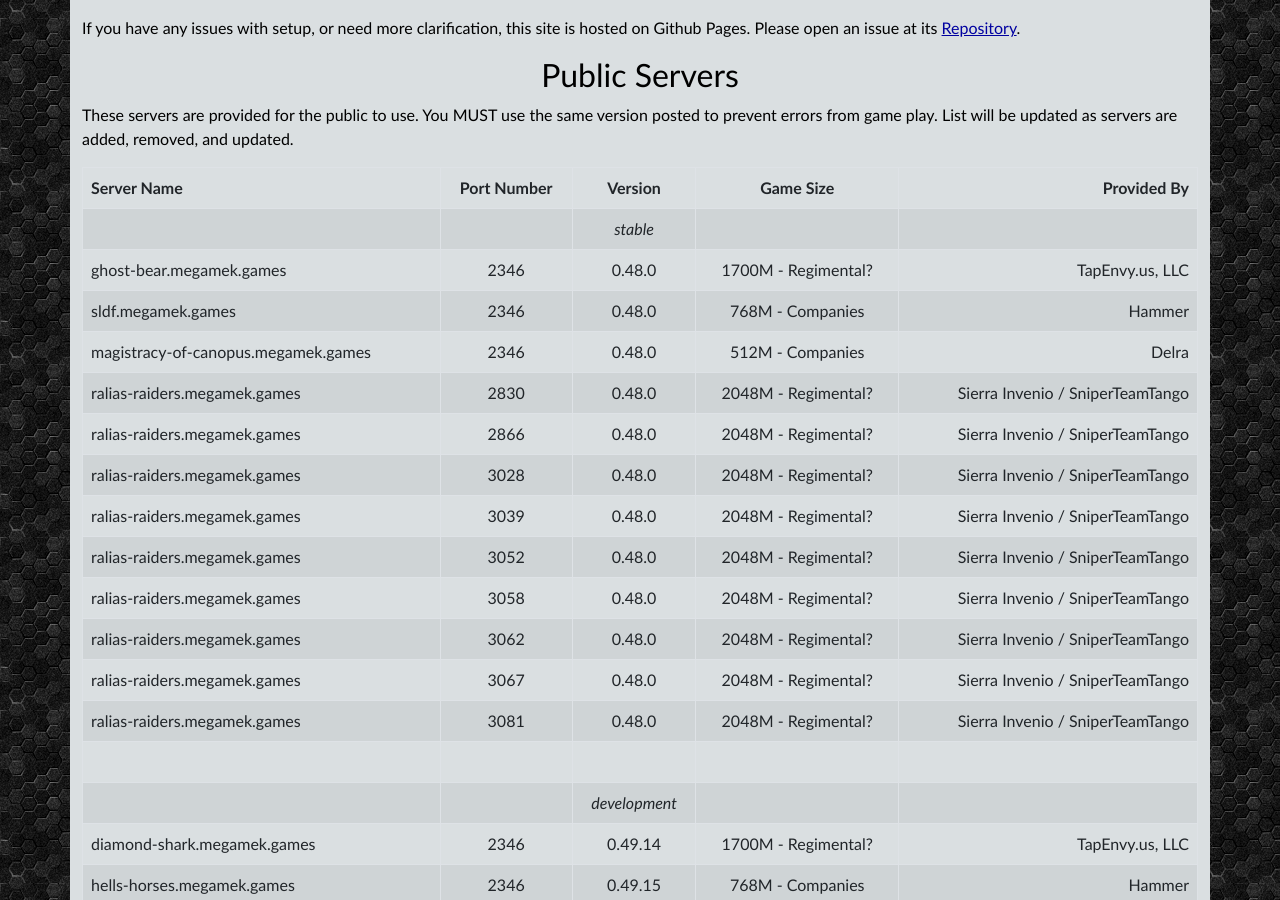
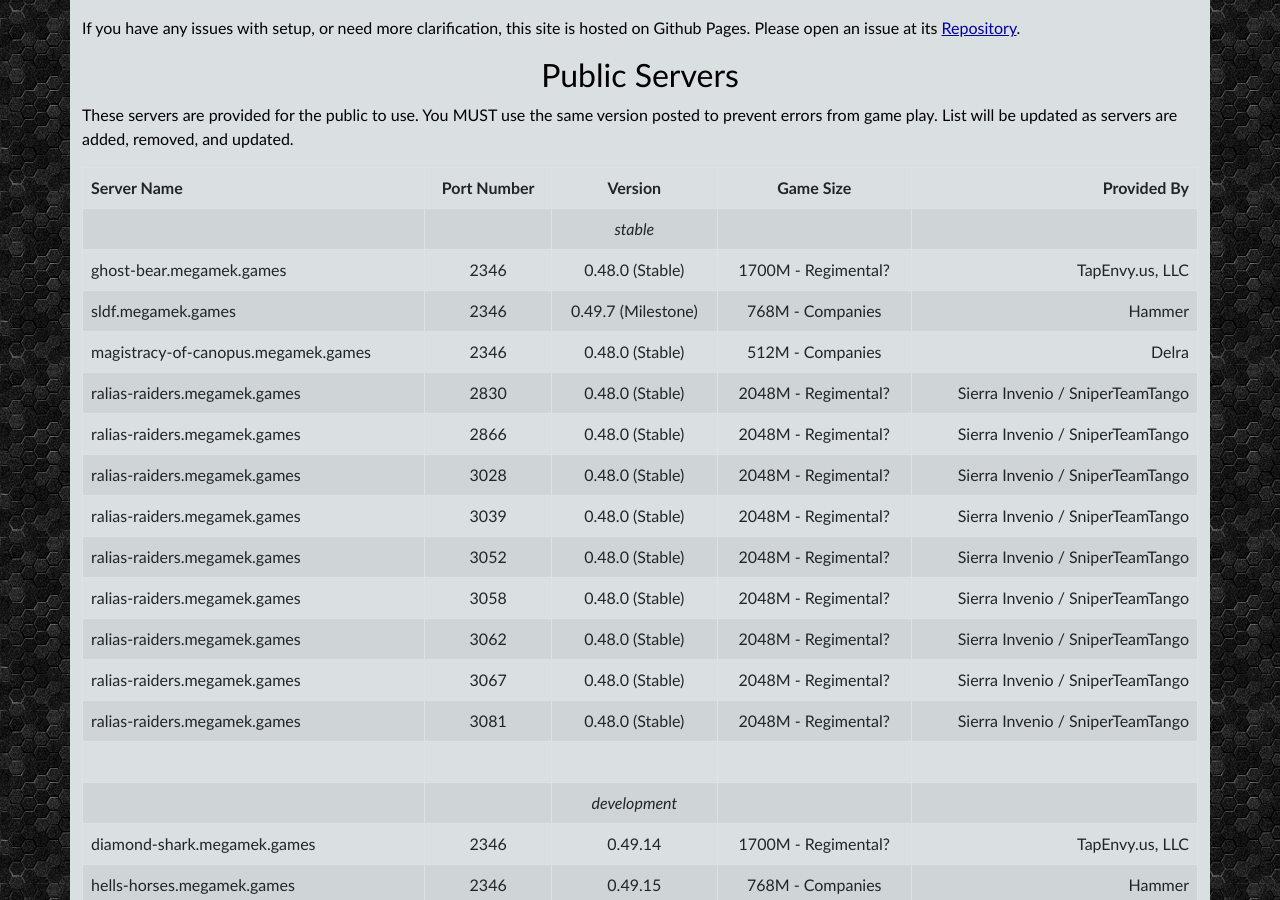
Before and after one commit to rjhancock/megamek-games, a Jekyll site: the page built from index.md, in a window 1280 px wide and 900 px high, scrolled down 501 px. Built offline with Jekyll 4.4.1, drawn with Linux system fonts in a browser that asks for light colours; nearby versions of some CDN libraries; our own code applies the rules of GitHub Pages for plain Markdown files.

Commit message:
Update index.md (#47)
Updated to corrospond with new naming

```diff
--- a/index.md
+++ b/index.md
@@ -18,18 +18,18 @@
 |Server Name|Port Number|Version|Game Size|Provided By|
 |:------|:-----:|:--------:|:--:|-------:|
 |||*stable*||
-|ghost-bear.megamek.games            |2346|0.48.0|1700M - Regimental? |TapEnvy.us, LLC|
-|sldf.megamek.games                  |2346|0.48.0|768M - Companies    |Hammer|
-|magistracy-of-canopus.megamek.games |2346|0.48.0|512M - Companies    |Delra|
-|ralias-raiders.megamek.games        |2830|0.48.0|2048M - Regimental? |Sierra Invenio / SniperTeamTango|
-|ralias-raiders.megamek.games        |2866|0.48.0|2048M - Regimental? |Sierra Invenio / SniperTeamTango|
-|ralias-raiders.megamek.games        |3028|0.48.0|2048M - Regimental? |Sierra Invenio / SniperTeamTango|
-|ralias-raiders.megamek.games        |3039|0.48.0|2048M - Regimental? |Sierra Invenio / SniperTeamTango|
-|ralias-raiders.megamek.games        |3052|0.48.0|2048M - Regimental? |Sierra Invenio / SniperTeamTango|
-|ralias-raiders.megamek.games        |3058|0.48.0|2048M - Regimental? |Sierra Invenio / SniperTeamTango|
-|ralias-raiders.megamek.games        |3062|0.48.0|2048M - Regimental? |Sierra Invenio / SniperTeamTango|
-|ralias-raiders.megamek.games        |3067|0.48.0|2048M - Regimental? |Sierra Invenio / SniperTeamTango|
-|ralias-raiders.megamek.games        |3081|0.48.0|2048M - Regimental? |Sierra Invenio / SniperTeamTango|
+|ghost-bear.megamek.games            |2346|0.48.0 (Stable)|1700M - Regimental? |TapEnvy.us, LLC|
+|sldf.megamek.games                  |2346|0.49.7 (Milestone)|768M - Companies    |Hammer|
+|magistracy-of-canopus.megamek.games |2346|0.48.0 (Stable)|512M - Companies    |Delra|
+|ralias-raiders.megamek.games        |2830|0.48.0 (Stable)|2048M - Regimental? |Sierra Invenio / SniperTeamTango|
+|ralias-raiders.megamek.games        |2866|0.48.0 (Stable)|2048M - Regimental? |Sierra Invenio / SniperTeamTango|
+|ralias-raiders.megamek.games        |3028|0.48.0 (Stable)|2048M - Regimental? |Sierra Invenio / SniperTeamTango|
+|ralias-raiders.megamek.games        |3039|0.48.0 (Stable)|2048M - Regimental? |Sierra Invenio / SniperTeamTango|
+|ralias-raiders.megamek.games        |3052|0.48.0 (Stable)|2048M - Regimental? |Sierra Invenio / SniperTeamTango|
+|ralias-raiders.megamek.games        |3058|0.48.0 (Stable)|2048M - Regimental? |Sierra Invenio / SniperTeamTango|
+|ralias-raiders.megamek.games        |3062|0.48.0 (Stable)|2048M - Regimental? |Sierra Invenio / SniperTeamTango|
+|ralias-raiders.megamek.games        |3067|0.48.0 (Stable)|2048M - Regimental? |Sierra Invenio / SniperTeamTango|
+|ralias-raiders.megamek.games        |3081|0.48.0 (Stable)|2048M - Regimental? |Sierra Invenio / SniperTeamTango|
 ||||||
 |||*development*||
 |diamond-shark.megamek.games  |2346|0.49.14|1700M - Regimental? |TapEnvy.us, LLC|
```
